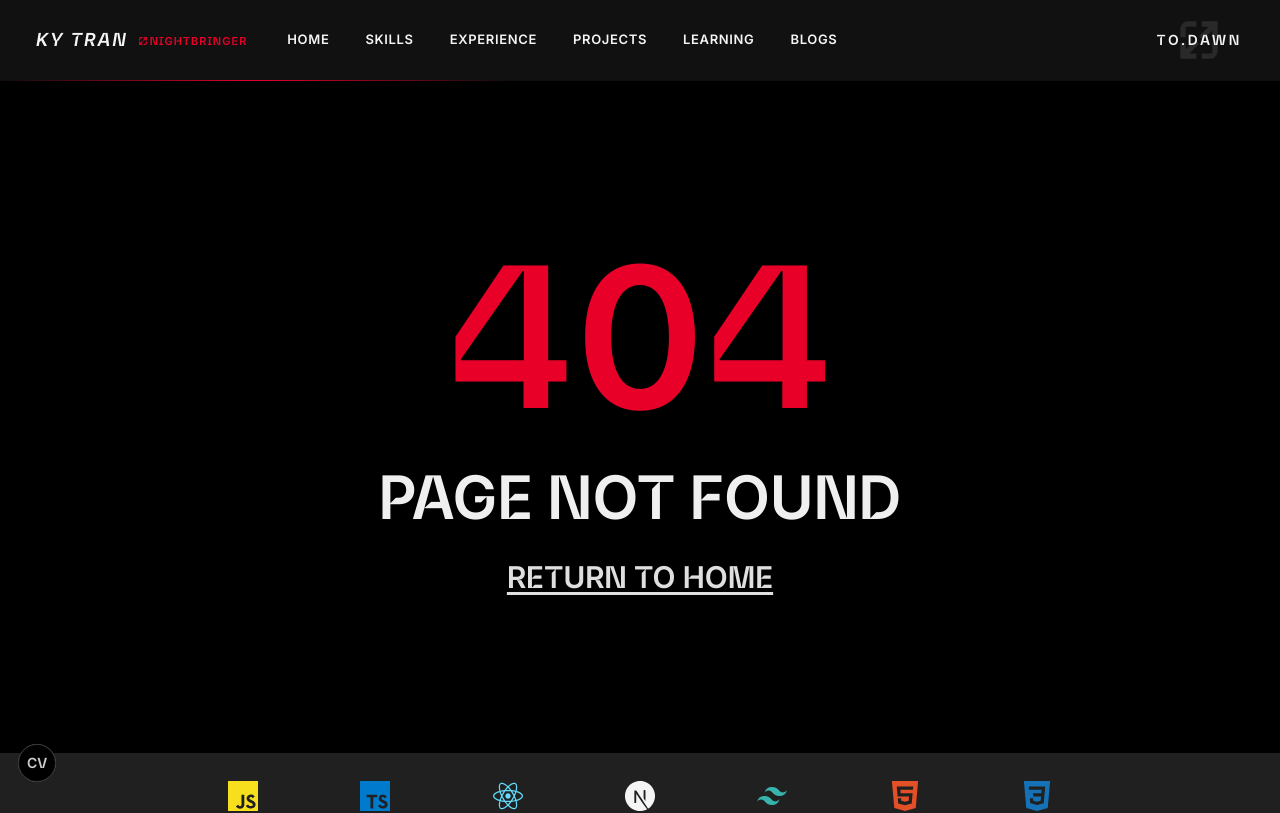
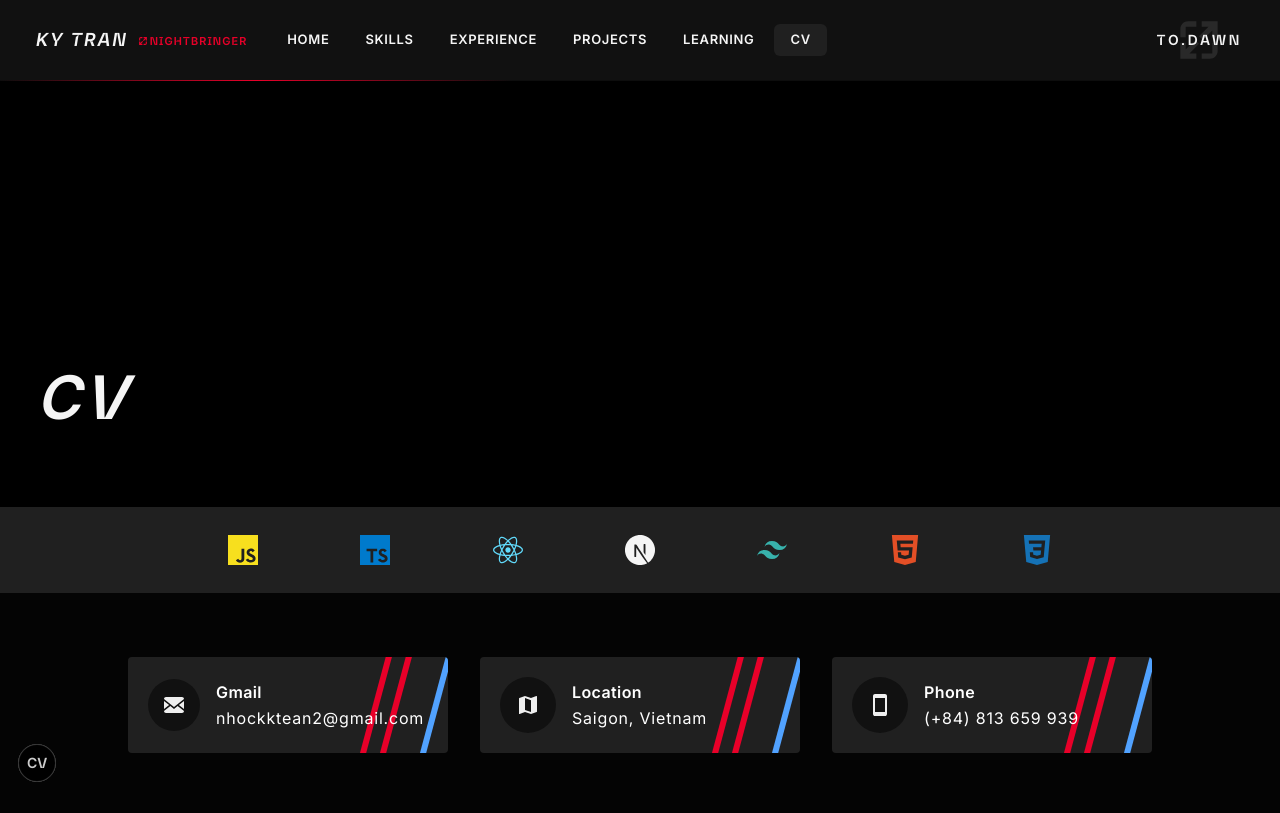
Before and after one commit to nhatkytran/Portfolio, a Next.js app: page /cv in a window 1280 px wide. Before the commit this address had no page. Shown: the top 813 px of the page. Built offline with nearby package versions, Linux system fonts and the light colour scheme; a web font is replaced by a local one.

Commit message:
Improve navbar structure

```diff
--- a/src/app/blogs/page.tsx
+++ /dev/null
@@ -1,6 +0,0 @@
-import HeroIntroduction from '@/shared/components/HeroIntroduction';
-
-/** Blogs page. */
-export default function Blogs() {
-  return <HeroIntroduction title="Blogs" />;
-}
--- /dev/null
+++ b/src/app/cv/page.tsx
@@ -0,0 +1,6 @@
+import HeroIntroduction from '@/shared/components/HeroIntroduction';
+
+/** CV page. */
+export default function CV() {
+  return <HeroIntroduction title="CV" />;
+}
--- a/src/features/layout/components/Header/components/Navbar/Navbar.tsx
+++ b/src/features/layout/components/Header/components/Navbar/Navbar.tsx
@@ -3,8 +3,7 @@ import { usePathname } from 'next/navigation';
 
 import { cn } from '@/shared/utils/helpers';
 import { useBringer } from '@/shared/hooks';
-import { NavigatingProps } from '@/shared/utils/types';
-import { APP_NAVIGATION_LINKS } from '@/features/layout/data';
+import { APP_NAVIGATION_LINKS, NavigatingProps } from '@/features/layout/data';
 
 /** Navbar. */
 export default function Navbar({ isNavigating, onTriggerNavigating }: NavigatingProps) {
--- a/src/features/layout/data/index.ts
+++ b/src/features/layout/data/index.ts
@@ -23,6 +23,17 @@ type AppNavigationLink = {
   readonly label: string;
 };
 
+// prettier-ignore
+/** Navigating props. */
+export type NavigatingProps = {
+
+  /** Whether is navigating. */
+  readonly isNavigating: boolean;
+
+  /** Trigger navigating. */
+  readonly onTriggerNavigating: (event: { preventDefault: () => void }) => void;
+};
+
 /** App navigation links. */
 export const APP_NAVIGATION_LINKS: readonly AppNavigationLink[] = [
   { href: '/', label: 'Home' },
@@ -30,7 +41,7 @@ export const APP_NAVIGATION_LINKS: readonly AppNavigationLink[] = [
   { href: '/experience', label: 'Experience' },
   { href: '/projects', label: 'Projects' },
   { href: '/learning', label: 'Learning' },
-  { href: '/blogs', label: 'Blogs' },
+  { href: '/cv', label: 'CV' },
 ];
 
 /** Technology icons. */
--- a/src/shared/utils/types/index.ts
+++ b/src/shared/utils/types/index.ts
@@ -9,4 +9,3 @@ export * from './valueOf';
 export * from './zustand';
 export * from './mode';
 export * from './SkeletonLoadingProps';
-export * from './navigatingProps';
```
Also changed, not shown: src/shared/utils/types/navigatingProps.ts (deleted, +0 -10 lines).
